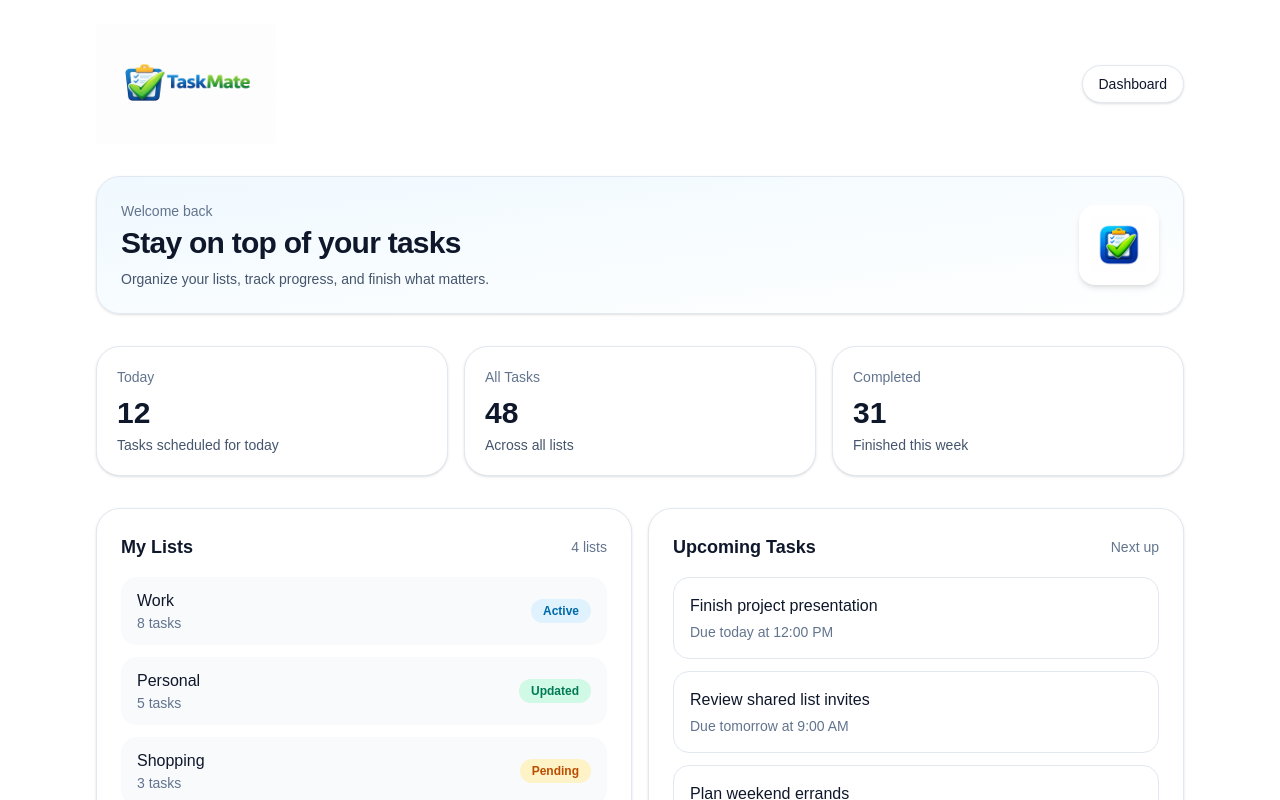
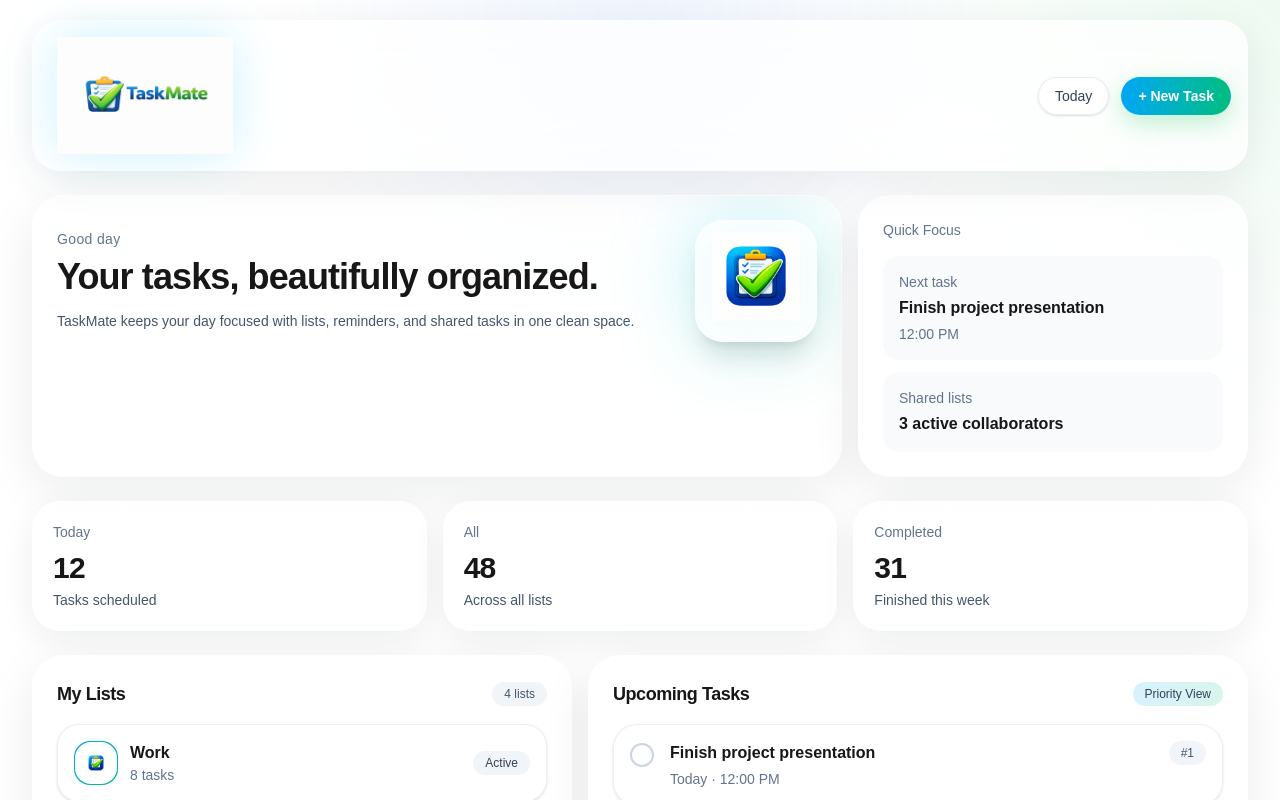
Before and after one commit to verizona/taskmate, a Next.js app: page /dashboard in a window 1280 px wide. Shown: the top 800 px of the page. Built offline with nearby package versions, Linux system fonts and the light colour scheme.

Commit message:
Update page.tsx

```diff
--- a/src/app/dashboard/page.tsx
+++ b/src/app/dashboard/page.tsx
@@ -1,161 +1,216 @@
 'use client'
 
 import Image from 'next/image'
+import Link from 'next/link'
 
 export default function DashboardPage() {
+  const stats = [
+    { label: 'Today', value: '12', sub: 'Tasks scheduled' },
+    { label: 'All', value: '48', sub: 'Across all lists' },
+    { label: 'Completed', value: '31', sub: 'Finished this week' },
+  ]
+
+  const lists = [
+    { name: 'Work', count: 8, badge: 'Active' },
+    { name: 'Personal', count: 5, badge: 'Today' },
+    { name: 'Shopping', count: 3, badge: 'Pending' },
+    { name: 'Ideas', count: 7, badge: 'New' },
+  ]
+
+  const tasks = [
+    { title: 'Finish project presentation', time: 'Today · 12:00 PM' },
+    { title: 'Review shared list invites', time: 'Tomorrow · 9:00 AM' },
+    { title: 'Plan weekend errands', time: 'Friday · 5:30 PM' },
+    { title: 'Update app branding', time: 'Saturday · 11:00 AM' },
+  ]
+
   return (
-    <main className="min-h-screen bg-white text-slate-900 dark:bg-slate-950 dark:text-white">
-      <div className="mx-auto max-w-6xl px-4 py-6 sm:px-6 lg:px-8">
-        <header className="mb-8 flex items-center justify-between">
-          <div className="flex items-center gap-3">
+    <main className="min-h-screen bg-[radial-gradient(circle_at_top,rgba(59,130,246,0.08),transparent_28%),radial-gradient(circle_at_top_right,rgba(34,197,94,0.08),transparent_26%)] dark:bg-[radial-gradient(circle_at_top,rgba(59,130,246,0.12),transparent_28%),radial-gradient(circle_at_top_right,rgba(34,197,94,0.12),transparent_26%),linear-gradient(to_bottom,#020617,#000000)]">
+      <div className="mx-auto max-w-7xl px-4 pb-10 pt-5 sm:px-6 lg:px-8">
+        <header className="sticky top-0 z-40 mb-6">
+          <div className="rounded-[28px] border border-white/50 bg-white/70 px-4 py-3 shadow-[0_10px_40px_rgba(15,23,42,0.08)] backdrop-blur-2xl dark:border-white/10 dark:bg-white/5 dark:shadow-[0_10px_40px_rgba(0,0,0,0.35)]">
+            <div className="flex items-center justify-between gap-4">
+              <Link
+                href="/dashboard"
+                className="group flex items-center gap-3 rounded-2xl px-2 py-1 transition hover:bg-slate-100/80 dark:hover:bg-white/5"
+              >
+                <div className="relative">
+                  <div className="absolute inset-0 rounded-2xl bg-sky-400/20 blur-xl transition duration-300 group-hover:bg-emerald-400/20" />
                   <Image
                     src="/logo/logo-light.png"
                     alt="TaskMate"
-              width={180}
+                    width={176}
                     height={44}
-              className="block dark:hidden"
+                    className="relative block dark:hidden transition duration-300 group-hover:scale-[1.02]"
                     priority
                   />
                   <Image
                     src="/logo/logo-dark.png"
                     alt="TaskMate"
-              width={180}
+                    width={176}
                     height={44}
-              className="hidden dark:block"
+                    className="relative hidden dark:block transition duration-300 group-hover:scale-[1.02]"
                     priority
                   />
                 </div>
+              </Link>
 
-          <div className="rounded-full border border-slate-200 bg-white px-4 py-2 text-sm font-medium shadow-sm dark:border-slate-800 dark:bg-slate-900">
-            Dashboard
+              <div className="hidden items-center gap-3 md:flex">
+                <button className="rounded-full border border-slate-200/80 bg-white/80 px-4 py-2 text-sm font-medium text-slate-700 shadow-sm transition hover:shadow-md dark:border-white/10 dark:bg-white/5 dark:text-slate-200">
+                  Today
+                </button>
+                <button className="rounded-full border border-transparent bg-gradient-to-r from-sky-500 to-emerald-500 px-4 py-2 text-sm font-semibold text-white shadow-[0_8px_24px_rgba(34,197,94,0.28)] transition hover:scale-[1.02]">
+                  + New Task
+                </button>
+              </div>
+            </div>
           </div>
         </header>
 
-        <section className="mb-8">
-          <div className="rounded-3xl border border-slate-200 bg-gradient-to-br from-sky-50 to-white p-6 shadow-sm dark:border-slate-800 dark:from-slate-900 dark:to-slate-950">
-            <div className="flex flex-col gap-4 sm:flex-row sm:items-center sm:justify-between">
+        <section className="mb-6">
+          <div className="grid gap-4 lg:grid-cols-[1.35fr_0.65fr]">
+            <div className="overflow-hidden rounded-[32px] border border-white/60 bg-white/75 p-6 shadow-[0_14px_50px_rgba(15,23,42,0.08)] backdrop-blur-2xl dark:border-white/10 dark:bg-white/5 dark:shadow-[0_14px_50px_rgba(0,0,0,0.35)]">
+              <div className="flex flex-col gap-5 sm:flex-row sm:items-center sm:justify-between">
                 <div>
-                <p className="text-sm font-medium text-slate-500 dark:text-slate-400">
-                  Welcome back
+                  <p className="text-sm font-medium tracking-wide text-slate-500 dark:text-slate-400">
+                    Good day
                   </p>
-                <h1 className="mt-1 text-3xl font-bold tracking-tight">
-                  Stay on top of your tasks
+                  <h1 className="mt-2 text-3xl font-bold tracking-tight sm:text-4xl">
+                    Your tasks, beautifully organized.
                   </h1>
-                <p className="mt-2 text-sm text-slate-600 dark:text-slate-400">
-                  Organize your lists, track progress, and finish what matters.
+                  <p className="mt-3 max-w-2xl text-sm leading-6 text-slate-600 dark:text-slate-300">
+                    TaskMate keeps your day focused with lists, reminders, and shared tasks in one clean space.
                   </p>
                 </div>
 
-              <div className="flex h-20 w-20 items-center justify-center rounded-2xl bg-white shadow-md dark:bg-slate-900">
+                <div className="flex justify-center sm:justify-end">
+                  <div className="group relative">
+                    <div className="absolute inset-0 rounded-[28px] bg-gradient-to-br from-sky-400/25 to-emerald-400/25 blur-2xl transition duration-500 group-hover:from-sky-400/35 group-hover:to-emerald-400/35" />
+                    <div className="relative rounded-[28px] border border-white/60 bg-white/80 p-4 shadow-xl backdrop-blur dark:border-white/10 dark:bg-white/5">
                       <Image
                         src="/logo/icon.png"
                         alt="TaskMate icon"
-                  width={56}
-                  height={56}
+                        width={88}
+                        height={88}
                         priority
+                        className="transition duration-500 group-hover:scale-105 group-hover:-rotate-2 motion-safe:animate-[float_4.2s_ease-in-out_infinite]"
                       />
+                    </div>
+                  </div>
+                </div>
+              </div>
+            </div>
+
+            <div className="rounded-[32px] border border-white/60 bg-white/75 p-6 shadow-[0_14px_50px_rgba(15,23,42,0.08)] backdrop-blur-2xl dark:border-white/10 dark:bg-white/5 dark:shadow-[0_14px_50px_rgba(0,0,0,0.35)]">
+              <p className="text-sm font-medium text-slate-500 dark:text-slate-400">Quick Focus</p>
+              <div className="mt-4 space-y-3">
+                <div className="rounded-2xl bg-slate-50/90 p-4 dark:bg-white/5">
+                  <p className="text-sm text-slate-500 dark:text-slate-400">Next task</p>
+                  <p className="mt-1 font-semibold">Finish project presentation</p>
+                  <p className="mt-1 text-sm text-slate-500 dark:text-slate-400">12:00 PM</p>
+                </div>
+                <div className="rounded-2xl bg-slate-50/90 p-4 dark:bg-white/5">
+                  <p className="text-sm text-slate-500 dark:text-slate-400">Shared lists</p>
+                  <p className="mt-1 font-semibold">3 active collaborators</p>
+                </div>
               </div>
             </div>
           </div>
         </section>
 
-        <section className="grid grid-cols-1 gap-4 md:grid-cols-3">
-          <div className="rounded-3xl border border-slate-200 bg-white p-5 shadow-sm dark:border-slate-800 dark:bg-slate-900">
-            <p className="text-sm text-slate-500 dark:text-slate-400">Today</p>
-            <h2 className="mt-2 text-3xl font-bold">12</h2>
-            <p className="mt-1 text-sm text-slate-600 dark:text-slate-400">
-              Tasks scheduled for today
-            </p>
+        <section className="mb-6 grid grid-cols-1 gap-4 md:grid-cols-3">
+          {stats.map((item) => (
+            <div
+              key={item.label}
+              className="rounded-[28px] border border-white/60 bg-white/75 p-5 shadow-[0_10px_35px_rgba(15,23,42,0.07)] backdrop-blur-2xl dark:border-white/10 dark:bg-white/5 dark:shadow-[0_10px_35px_rgba(0,0,0,0.3)]"
+            >
+              <p className="text-sm font-medium text-slate-500 dark:text-slate-400">{item.label}</p>
+              <h2 className="mt-2 text-3xl font-bold tracking-tight">{item.value}</h2>
+              <p className="mt-1 text-sm text-slate-600 dark:text-slate-300">{item.sub}</p>
             </div>
-
-          <div className="rounded-3xl border border-slate-200 bg-white p-5 shadow-sm dark:border-slate-800 dark:bg-slate-900">
-            <p className="text-sm text-slate-500 dark:text-slate-400">All Tasks</p>
-            <h2 className="mt-2 text-3xl font-bold">48</h2>
-            <p className="mt-1 text-sm text-slate-600 dark:text-slate-400">
-              Across all lists
-            </p>
-          </div>
-
-          <div className="rounded-3xl border border-slate-200 bg-white p-5 shadow-sm dark:border-slate-800 dark:bg-slate-900">
-            <p className="text-sm text-slate-500 dark:text-slate-400">Completed</p>
-            <h2 className="mt-2 text-3xl font-bold">31</h2>
-            <p className="mt-1 text-sm text-slate-600 dark:text-slate-400">
-              Finished this week
-            </p>
-          </div>
+          ))}
         </section>
 
-        <section className="mt-8 grid grid-cols-1 gap-4 lg:grid-cols-2">
-          <div className="rounded-3xl border border-slate-200 bg-white p-6 shadow-sm dark:border-slate-800 dark:bg-slate-900">
+        <section className="grid grid-cols-1 gap-4 xl:grid-cols-[0.9fr_1.1fr]">
+          <div className="rounded-[32px] border border-white/60 bg-white/75 p-6 shadow-[0_14px_50px_rgba(15,23,42,0.08)] backdrop-blur-2xl dark:border-white/10 dark:bg-white/5 dark:shadow-[0_14px_50px_rgba(0,0,0,0.35)]">
             <div className="mb-4 flex items-center justify-between">
-              <h3 className="text-lg font-semibold">My Lists</h3>
-              <span className="text-sm text-slate-500 dark:text-slate-400">4 lists</span>
+              <h3 className="text-lg font-semibold tracking-tight">My Lists</h3>
+              <span className="rounded-full bg-slate-100 px-3 py-1 text-xs font-medium text-slate-600 dark:bg-white/10 dark:text-slate-300">
+                {lists.length} lists
+              </span>
             </div>
 
             <div className="space-y-3">
-              <div className="flex items-center justify-between rounded-2xl bg-slate-50 px-4 py-3 dark:bg-slate-800/50">
+              {lists.map((list) => (
+                <div
+                  key={list.name}
+                  className="flex items-center justify-between rounded-[22px] border border-slate-200/70 bg-white/80 px-4 py-4 shadow-sm transition hover:-translate-y-0.5 hover:shadow-md dark:border-white/10 dark:bg-white/5"
+                >
+                  <div className="flex items-center gap-3">
+                    <div className="h-11 w-11 rounded-2xl bg-gradient-to-br from-sky-500 to-emerald-500 p-[1px]">
+                      <div className="flex h-full w-full items-center justify-center rounded-2xl bg-white dark:bg-slate-950">
+                        <Image src="/logo/icon.png" alt="" width={22} height={22} />
+                      </div>
+                    </div>
                     <div>
-                  <p className="font-medium">Work</p>
-                  <p className="text-sm text-slate-500 dark:text-slate-400">8 tasks</p>
+                      <p className="font-semibold">{list.name}</p>
+                      <p className="text-sm text-slate-500 dark:text-slate-400">{list.count} tasks</p>
                     </div>
-                <span className="rounded-full bg-sky-100 px-3 py-1 text-xs font-semibold text-sky-700 dark:bg-sky-900/40 dark:text-sky-300">
-                  Active
+                  </div>
+
+                  <span className="rounded-full bg-slate-100 px-3 py-1 text-xs font-medium text-slate-700 dark:bg-white/10 dark:text-slate-300">
+                    {list.badge}
+                  </span>
+                </div>
+              ))}
+            </div>
+          </div>
+
+          <div className="rounded-[32px] border border-white/60 bg-white/75 p-6 shadow-[0_14px_50px_rgba(15,23,42,0.08)] backdrop-blur-2xl dark:border-white/10 dark:bg-white/5 dark:shadow-[0_14px_50px_rgba(0,0,0,0.35)]">
+            <div className="mb-4 flex items-center justify-between">
+              <h3 className="text-lg font-semibold tracking-tight">Upcoming Tasks</h3>
+              <span className="rounded-full bg-gradient-to-r from-sky-500/15 to-emerald-500/15 px-3 py-1 text-xs font-medium text-slate-700 dark:text-slate-200">
+                Priority View
               </span>
             </div>
 
-              <div className="flex items-center justify-between rounded-2xl bg-slate-50 px-4 py-3 dark:bg-slate-800/50">
-                <div>
-                  <p className="font-medium">Personal</p>
-                  <p className="text-sm text-slate-500 dark:text-slate-400">5 tasks</p>
+            <div className="space-y-3">
+              {tasks.map((task, index) => (
+                <div
+                  key={task.title}
+                  className="group rounded-[24px] border border-slate-200/70 bg-white/85 p-4 shadow-sm transition hover:-translate-y-0.5 hover:shadow-md dark:border-white/10 dark:bg-white/5"
+                >
+                  <div className="flex items-start gap-4">
+                    <button
+                      aria-label={`Mark ${task.title} complete`}
+                      className="mt-0.5 h-6 w-6 rounded-full border-2 border-slate-300 transition group-hover:border-emerald-500 dark:border-slate-600"
+                    />
+                    <div className="flex-1">
+                      <p className="font-semibold">{task.title}</p>
+                      <p className="mt-1 text-sm text-slate-500 dark:text-slate-400">{task.time}</p>
                     </div>
-                <span className="rounded-full bg-emerald-100 px-3 py-1 text-xs font-semibold text-emerald-700 dark:bg-emerald-900/40 dark:text-emerald-300">
-                  Updated
-                </span>
-              </div>
-
-              <div className="flex items-center justify-between rounded-2xl bg-slate-50 px-4 py-3 dark:bg-slate-800/50">
-                <div>
-                  <p className="font-medium">Shopping</p>
-                  <p className="text-sm text-slate-500 dark:text-slate-400">3 tasks</p>
-                </div>
-                <span className="rounded-full bg-amber-100 px-3 py-1 text-xs font-semibold text-amber-700 dark:bg-amber-900/40 dark:text-amber-300">
-                  Pending
-                </span>
+                    <div className="rounded-full bg-slate-100 px-3 py-1 text-xs font-medium text-slate-600 dark:bg-white/10 dark:text-slate-300">
+                      #{index + 1}
                     </div>
                   </div>
                 </div>
-
-          <div className="rounded-3xl border border-slate-200 bg-white p-6 shadow-sm dark:border-slate-800 dark:bg-slate-900">
-            <div className="mb-4 flex items-center justify-between">
-              <h3 className="text-lg font-semibold">Upcoming Tasks</h3>
-              <span className="text-sm text-slate-500 dark:text-slate-400">Next up</span>
-            </div>
-
-            <div className="space-y-3">
-              <div className="rounded-2xl border border-slate-200 p-4 dark:border-slate-800">
-                <p className="font-medium">Finish project presentation</p>
-                <p className="mt-1 text-sm text-slate-500 dark:text-slate-400">
-                  Due today at 12:00 PM
-                </p>
-              </div>
-
-              <div className="rounded-2xl border border-slate-200 p-4 dark:border-slate-800">
-                <p className="font-medium">Review shared list invites</p>
-                <p className="mt-1 text-sm text-slate-500 dark:text-slate-400">
-                  Due tomorrow at 9:00 AM
-                </p>
-              </div>
-
-              <div className="rounded-2xl border border-slate-200 p-4 dark:border-slate-800">
-                <p className="font-medium">Plan weekend errands</p>
-                <p className="mt-1 text-sm text-slate-500 dark:text-slate-400">
-                  Due Friday at 5:30 PM
-                </p>
-              </div>
+              ))}
             </div>
           </div>
         </section>
       </div>
+
+      <style jsx global>{`
+        @keyframes float {
+          0%,
+          100% {
+            transform: translateY(0px);
+          }
+          50% {
+            transform: translateY(-6px);
+          }
+        }
+      `}</style>
     </main>
   )
 }
```
Lines whose indentation alone changed are shown as unchanged.
